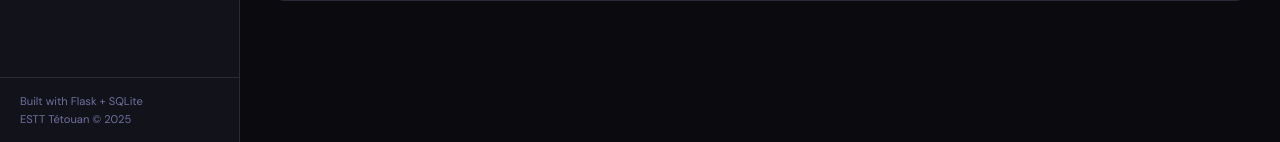
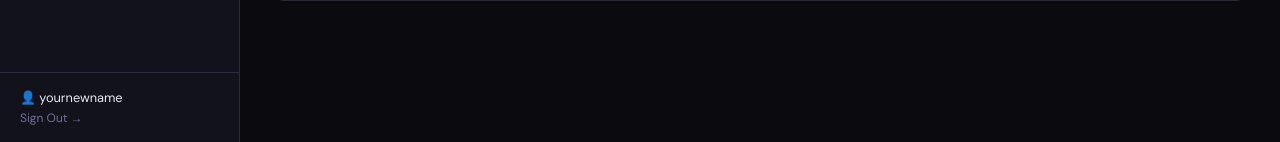
Before and after one commit to youssefelaouni/estt-manager, a Flask app: page / in a window 1280 px wide. Shown: the part 658-800 px from the top of the page. Run offline with Flask 3, Linux system fonts and the light colour scheme; the visitor is signed in with stand-in values (Sample User, id 1); data comes from the database, SQL or seed files in the repository; data that the repository does not hold is empty; parts of the project's set-up code (start-up, migrations or seed data) failed here and were passed over.

Commit message:
Add logout button to sidebar

```diff
--- a/templates/base.html
+++ b/templates/base.html
@@ -186,9 +186,9 @@
                 <span class="icon">➕</span> Add Student
             </a>
         </nav>
-        <div class="sidebar-footer">
-            <p>Built with Flask + SQLite</p>
-            <p style="margin-top:4px;">ESTT Tétouan © 2025</p>
+           <div class="sidebar-footer">
+            <p style="color:var(--text);font-size:0.8rem;">👤 {{ session.username }}</p>
+            <a href="/logout" style="font-size:0.75rem;color:var(--muted);text-decoration:none;margin-top:4px;display:block;">Sign Out →</a>
         </div>
     </aside>
 
```
